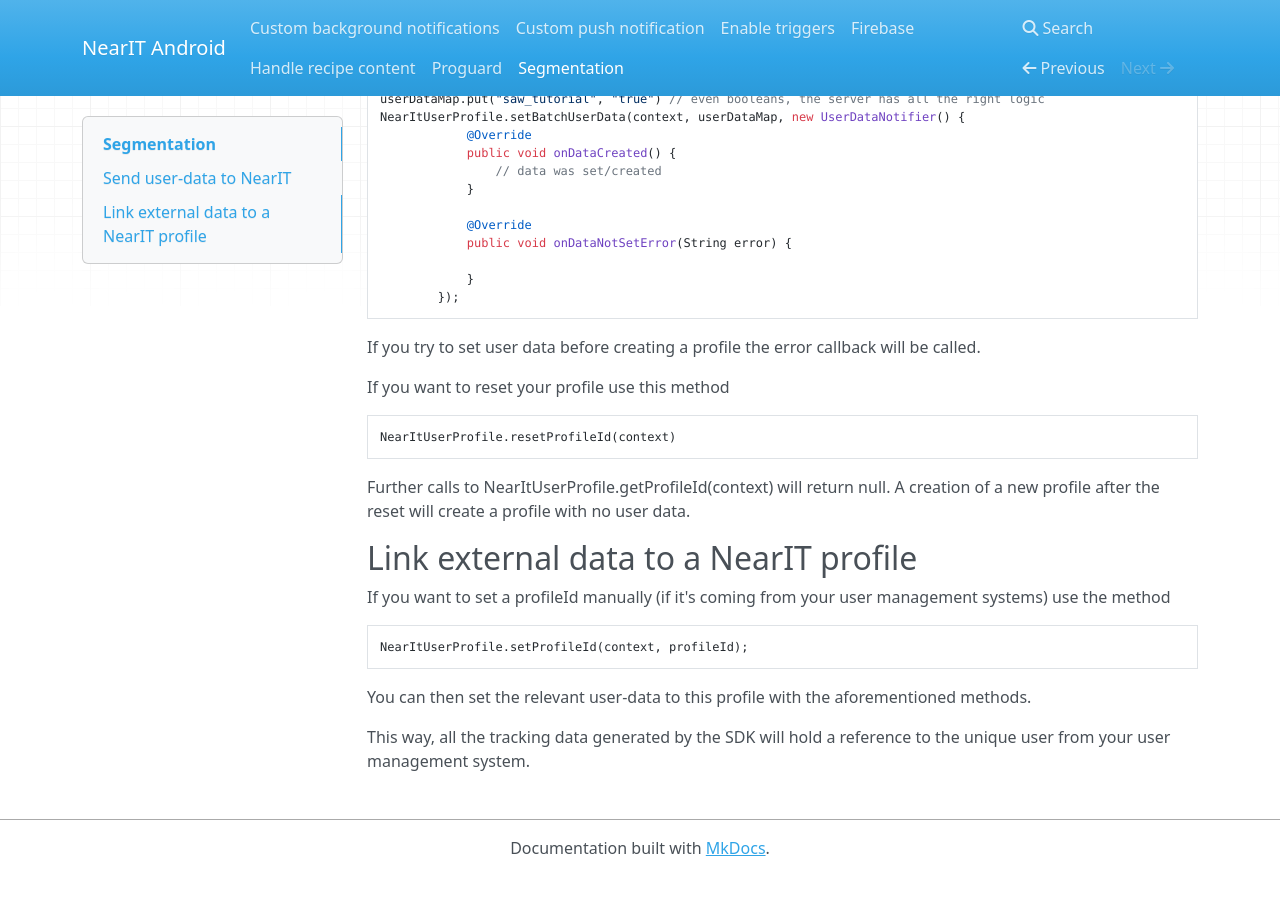
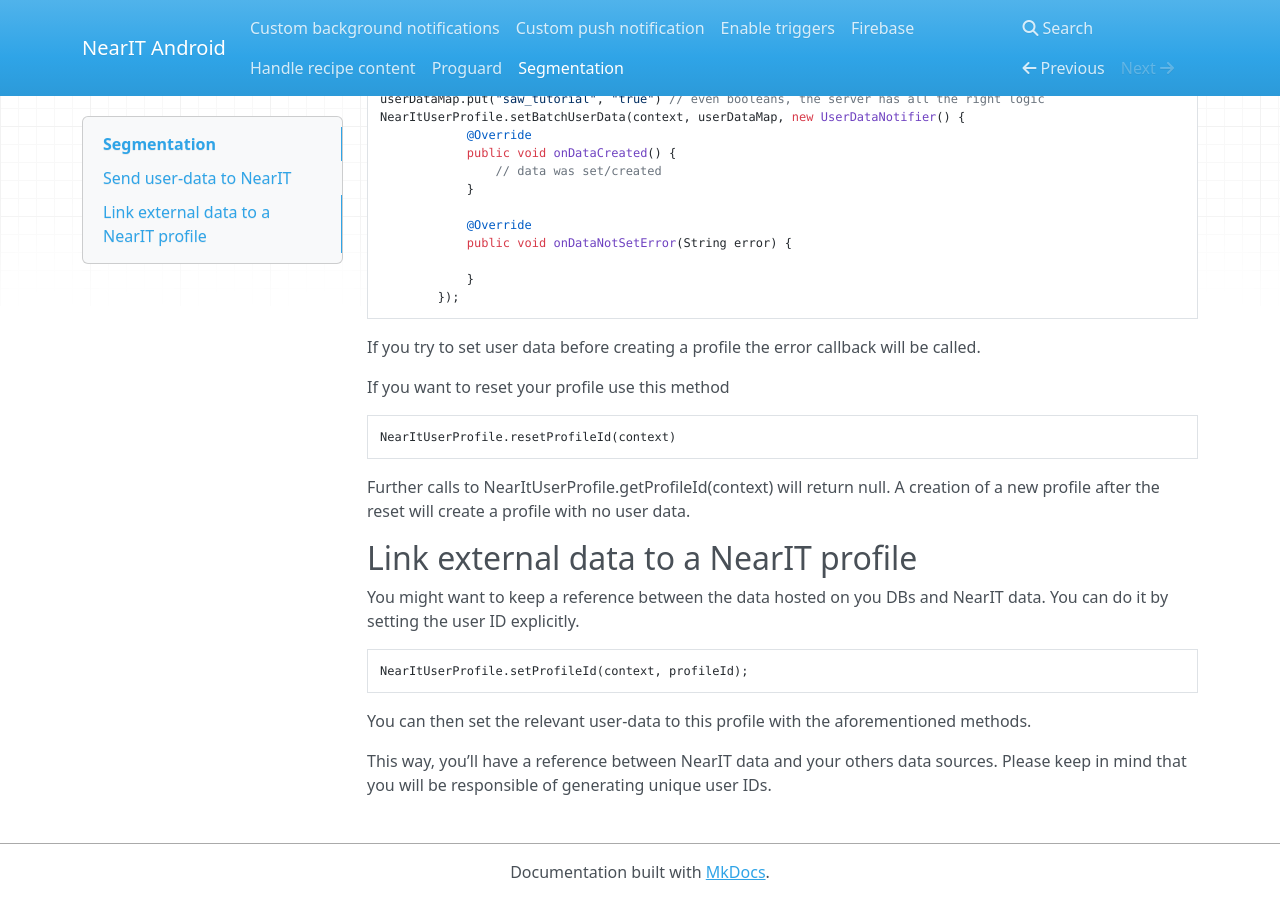
Before and after one commit to nearit/Android-SDK, an MkDocs documentation site: the page built from docs/user-profilation.md, in a window 1280 px wide and 900 px high, scrolled down 1090 px. Built offline with MkDocs 1.6.1, drawn with Linux system fonts in a browser that asks for light colours; nearby versions of some CDN libraries; before the commit the page ends 1966 px from its top, so only the background shows below that.

Commit message:
Update user-profilation.md

````diff
--- a/docs/user-profilation.md
+++ b/docs/user-profilation.md
@@ -70,10 +70,11 @@ A creation of a new profile after the reset will create a profile with no user d
 
 ## Link external data to a NearIT profile
 
-If you want to set a profileId manually (if it's coming from your user management systems) use the method
+You might want to keep a reference between the data hosted on you DBs and NearIT data.
+You can do it by setting the user ID explicitly.
 ```java
 NearItUserProfile.setProfileId(context, profileId);
 ```
 You can then set the relevant user-data to this profile with the aforementioned methods.
 
-This way, all the tracking data generated by the SDK will hold a reference to the unique user from your user management system.
+This way, you’ll have a reference between NearIT data and your others data sources. Please keep in mind that you will be responsible of generating unique user IDs.
````
